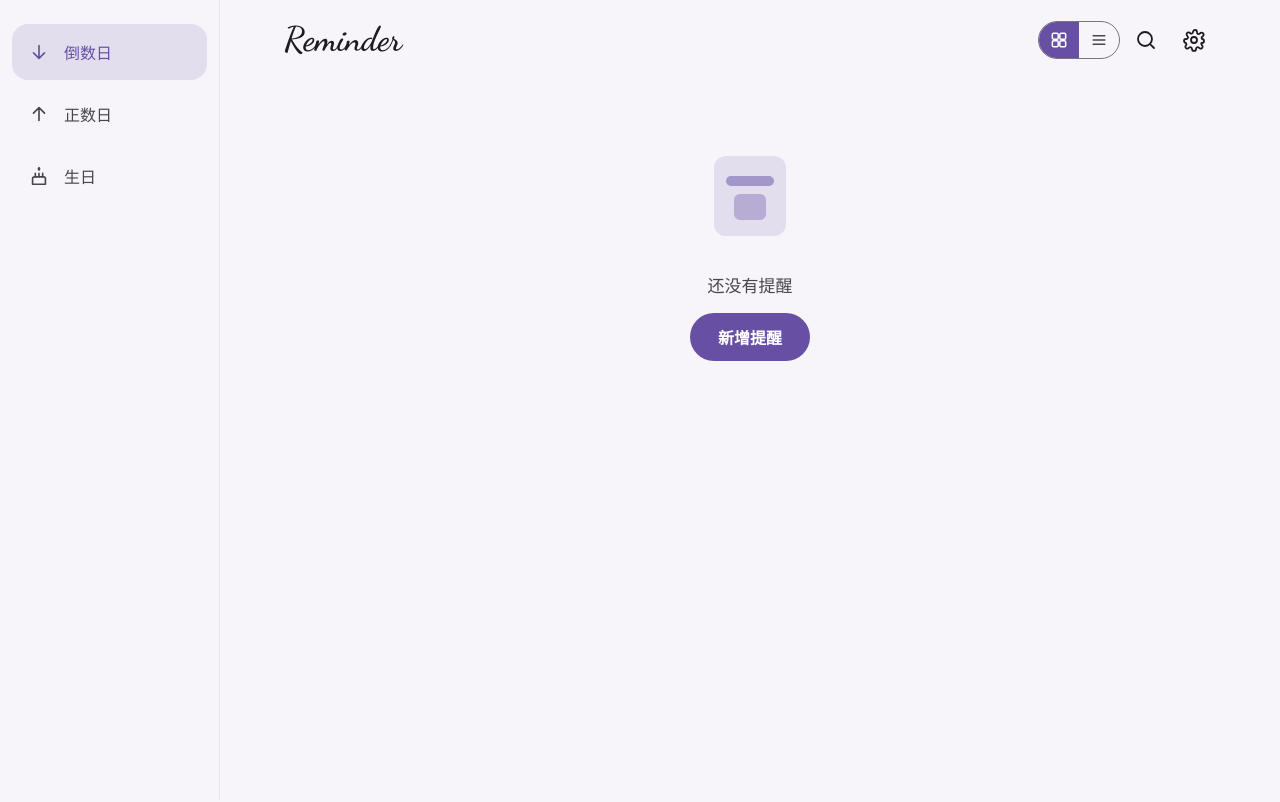
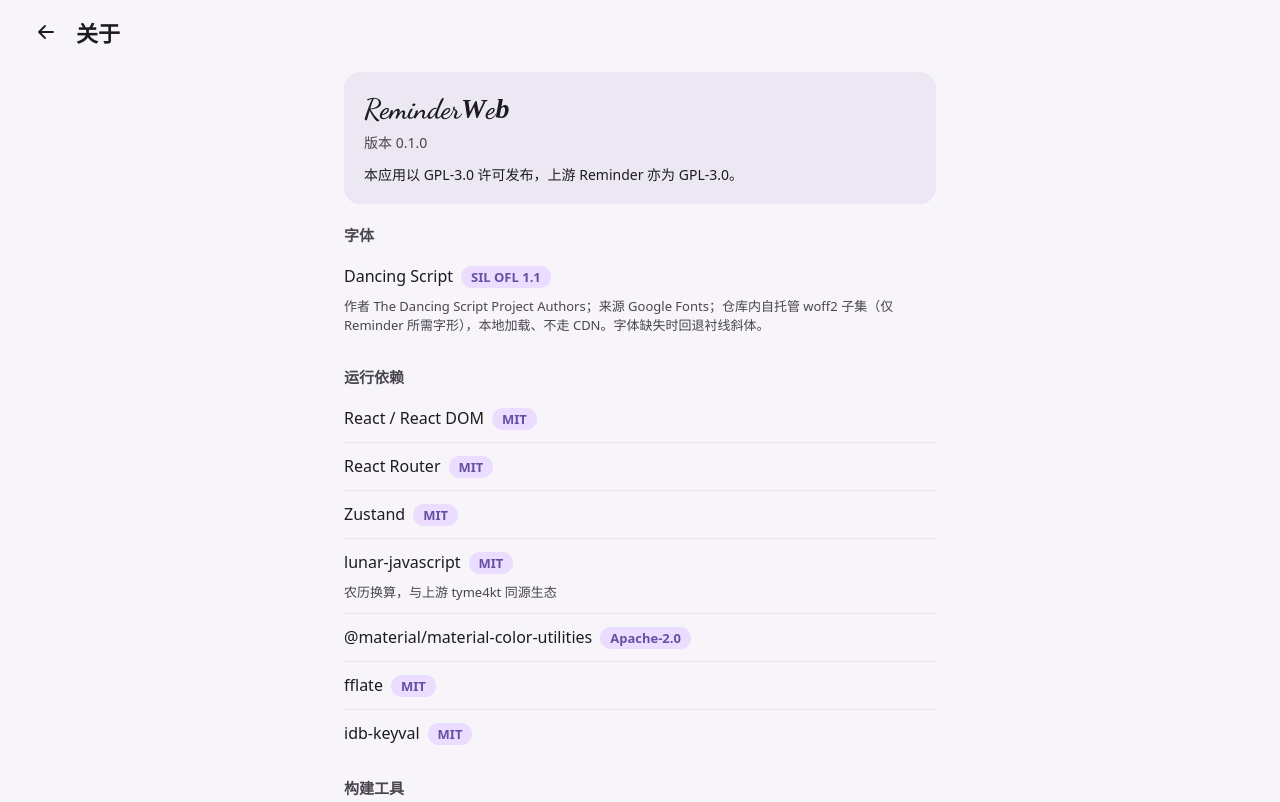
Before and after one commit to YLing2024/ReminderWeb, a React (Vite) app: page /about in a window 1280 px wide. Before the commit this address led to /. Shown: the top 802 px of the page. Built offline with nearby package versions, Linux system fonts and the light colour scheme.

Commit message:
feat(about): 新增关于页与开源许可列表，设置页接入「关于」入口

```diff
--- a/src/App.tsx
+++ b/src/App.tsx
@@ -6,6 +6,8 @@
 const EditPage = lazy(() => import('./pages/EditPage'));
 const DetailPage = lazy(() => import('./pages/DetailPage'));
 const PlaceholderPage = lazy(() => import('./pages/PlaceholderPage'));
+const SettingsPage = lazy(() => import('./pages/SettingsPage'));
+const AboutPage = lazy(() => import('./pages/AboutPage'));
 
 export default function App() {
   const loaded = useReminderStore((state) => state.loaded);
@@ -23,7 +25,8 @@
         <Route path="/reminder/:id/edit" element={<EditPage />} />
         <Route path="/reminder/:id" element={<DetailPage />} />
         <Route path="/search" element={<PlaceholderPage title="搜索" />} />
-        <Route path="/settings" element={<PlaceholderPage title="设置" />} />
+        <Route path="/settings" element={<SettingsPage />} />
+        <Route path="/about" element={<AboutPage />} />
         <Route path="*" element={<Navigate to="/" replace />} />
       </Routes>
     </Suspense>
--- /dev/null
+++ b/src/pages/AboutPage.module.css
@@ -0,0 +1,109 @@
+.page {
+  min-height: 100%;
+  display: flex;
+  flex-direction: column;
+}
+
+.topBar {
+  display: flex;
+  align-items: center;
+  gap: 8px;
+  min-height: 64px;
+  padding: env(safe-area-inset-top, 0) var(--space-page-x) 0;
+}
+
+.title {
+  margin: 0;
+  font-size: 22px;
+  font-weight: 600;
+}
+
+.content {
+  flex: 1;
+  width: 100%;
+  max-width: 640px;
+  margin: 0 auto;
+  padding: 8px var(--space-page-x) 48px;
+  display: flex;
+  flex-direction: column;
+  gap: 20px;
+}
+
+.card {
+  border-radius: 16px;
+  background: var(--app-tint);
+  padding: 20px;
+}
+
+.appName {
+  margin: 0;
+  font-family: var(--font-wordmark);
+  font-style: italic;
+  font-size: 28px;
+  font-weight: 600;
+}
+
+.appVersion {
+  margin: 6px 0 0;
+  color: var(--md-sys-color-on-surface-variant);
+  font-size: 14px;
+}
+
+.appLicense {
+  margin: 12px 0 0;
+  font-size: 14px;
+}
+
+.section {
+  display: flex;
+  flex-direction: column;
+  gap: 8px;
+}
+
+.sectionTitle {
+  margin: 0;
+  font-size: 15px;
+  font-weight: 600;
+  color: var(--md-sys-color-on-surface-variant);
+}
+
+.list {
+  list-style: none;
+  margin: 0;
+  padding: 0;
+  display: flex;
+  flex-direction: column;
+}
+
+.item {
+  display: flex;
+  flex-wrap: wrap;
+  align-items: baseline;
+  gap: 8px;
+  padding: 12px 0;
+  border-bottom: 1px solid color-mix(in srgb, var(--md-sys-color-on-surface) 8%, transparent);
+}
+
+.item:last-child {
+  border-bottom: none;
+}
+
+.name {
+  font-size: 16px;
+  font-weight: 500;
+}
+
+.license {
+  font-size: 13px;
+  font-weight: 600;
+  color: var(--md-sys-color-primary);
+  background: var(--md-sys-color-primary-container);
+  border-radius: 999px;
+  padding: 2px 10px;
+}
+
+.note {
+  flex-basis: 100%;
+  font-size: 13px;
+  color: var(--md-sys-color-on-surface-variant);
+}
--- /dev/null
+++ b/src/pages/AboutPage.tsx
@@ -0,0 +1,91 @@
+import { useNavigate } from 'react-router-dom';
+import { ArrowBackIcon } from '../components/icons';
+import { IconButton } from '../components/ui';
+import styles from './AboutPage.module.css';
+
+/** 应用版本，与 package.json 保持一致。 */
+const APP_VERSION = '0.1.0';
+
+interface LicenseEntry {
+  name: string;
+  license: string;
+  note?: string;
+}
+
+const RUNTIME_LICENSES: LicenseEntry[] = [
+  { name: 'React / React DOM', license: 'MIT' },
+  { name: 'React Router', license: 'MIT' },
+  { name: 'Zustand', license: 'MIT' },
+  { name: 'lunar-javascript', license: 'MIT', note: '农历换算，与上游 tyme4kt 同源生态' },
+  { name: '@material/material-color-utilities', license: 'Apache-2.0' },
+  { name: 'fflate', license: 'MIT' },
+  { name: 'idb-keyval', license: 'MIT' },
+];
+
+const DEV_LICENSES: LicenseEntry[] = [
+  { name: 'Vite', license: 'MIT' },
+  { name: 'Vitest', license: 'MIT' },
+  { name: 'TypeScript', license: 'Apache-2.0' },
+  { name: 'ESLint', license: 'MIT' },
+];
+
+export default function AboutPage() {
+  const navigate = useNavigate();
+  return (
+    <div className={styles.page}>
+      <header className={styles.topBar}>
+        <IconButton label="返回" onClick={() => navigate(-1)}>
+          <ArrowBackIcon />
+        </IconButton>
+        <h1 className={styles.title}>关于</h1>
+      </header>
+
+      <div className={styles.content}>
+        <section className={styles.card}>
+          <p className={styles.appName}>ReminderWeb</p>
+          <p className={styles.appVersion}>版本 {APP_VERSION}</p>
+          <p className={styles.appLicense}>本应用以 GPL-3.0 许可发布，上游 Reminder 亦为 GPL-3.0。</p>
+        </section>
+
+        <section className={styles.section}>
+          <h2 className={styles.sectionTitle}>字体</h2>
+          <ul className={styles.list}>
+            <li className={styles.item}>
+              <span className={styles.name}>Dancing Script</span>
+              <span className={styles.license}>SIL OFL 1.1</span>
+              <span className={styles.note}>
+                作者 The Dancing Script Project Authors；来源 Google Fonts；仓库内自托管 woff2 子集（仅
+                Reminder 所需字形），本地加载、不走 CDN。字体缺失时回退衬线斜体。
+              </span>
+            </li>
+          </ul>
+        </section>
+
+        <section className={styles.section}>
+          <h2 className={styles.sectionTitle}>运行依赖</h2>
+          <ul className={styles.list}>
+            {RUNTIME_LICENSES.map((entry) => (
+              <li key={entry.name} className={styles.item}>
+                <span className={styles.name}>{entry.name}</span>
+                <span className={styles.license}>{entry.license}</span>
+                {entry.note !== undefined && <span className={styles.note}>{entry.note}</span>}
+              </li>
+            ))}
+          </ul>
+        </section>
+
+        <section className={styles.section}>
+          <h2 className={styles.sectionTitle}>构建工具</h2>
+          <ul className={styles.list}>
+            {DEV_LICENSES.map((entry) => (
+              <li key={entry.name} className={styles.item}>
+                <span className={styles.name}>{entry.name}</span>
+                <span className={styles.license}>{entry.license}</span>
+              </li>
+            ))}
+          </ul>
+        </section>
+      </div>
+    </div>
+  );
+}
--- /dev/null
+++ b/src/pages/SettingsPage.module.css
@@ -0,0 +1,65 @@
+.page {
+  min-height: 100%;
+  display: flex;
+  flex-direction: column;
+}
+
+.topBar {
+  display: flex;
+  align-items: center;
+  gap: 8px;
+  min-height: 64px;
+  padding: env(safe-area-inset-top, 0) var(--space-page-x) 0;
+}
+
+.title {
+  margin: 0;
+  font-size: 22px;
+  font-weight: 600;
+}
+
+.content {
+  flex: 1;
+  width: 100%;
+  max-width: 640px;
+  margin: 0 auto;
+  padding: 8px var(--space-page-x) 48px;
+}
+
+.row {
+  display: flex;
+  align-items: center;
+  gap: 12px;
+  width: 100%;
+  min-height: 56px;
+  padding: 16px 0;
+  border: none;
+  border-bottom: 1px solid color-mix(in srgb, var(--md-sys-color-on-surface) 8%, transparent);
+  background: transparent;
+  cursor: pointer;
+  text-align: left;
+}
+
+.rowLabel {
+  flex: none;
+  font-size: 17px;
+  font-weight: 500;
+}
+
+.rowValue {
+  flex: 1;
+  text-align: right;
+  font-size: 14px;
+  color: var(--md-sys-color-on-surface-variant);
+}
+
+.chevron {
+  flex: none;
+  color: var(--md-sys-color-on-surface-variant);
+}
+
+.message {
+  margin: 24px 0 0;
+  color: var(--md-sys-color-on-surface-variant);
+  font-size: 16px;
+}
--- /dev/null
+++ b/src/pages/SettingsPage.tsx
@@ -0,0 +1,29 @@
+import { useNavigate } from 'react-router-dom';
+import { ArrowBackIcon, ChevronRightIcon } from '../components/icons';
+import { IconButton } from '../components/ui';
+import styles from './SettingsPage.module.css';
+
+/**
+ * 设置占位页：完整设置属于 M2，此处先提供「关于」入口（含开源许可列表）。
+ */
+export default function SettingsPage() {
+  const navigate = useNavigate();
+  return (
+    <div className={styles.page}>
+      <header className={styles.topBar}>
+        <IconButton label="返回" onClick={() => navigate(-1)}>
+          <ArrowBackIcon />
+        </IconButton>
+        <h1 className={styles.title}>设置</h1>
+      </header>
+      <div className={styles.content}>
+        <button type="button" className={styles.row} onClick={() => navigate('/about')}>
+          <span className={styles.rowLabel}>关于</span>
+          <span className={styles.rowValue}>版本、开源许可</span>
+          <ChevronRightIcon width={20} height={20} className={styles.chevron} />
+        </button>
+        <p className={styles.message}>该功能将在后续版本提供。</p>
+      </div>
+    </div>
+  );
+}
```
